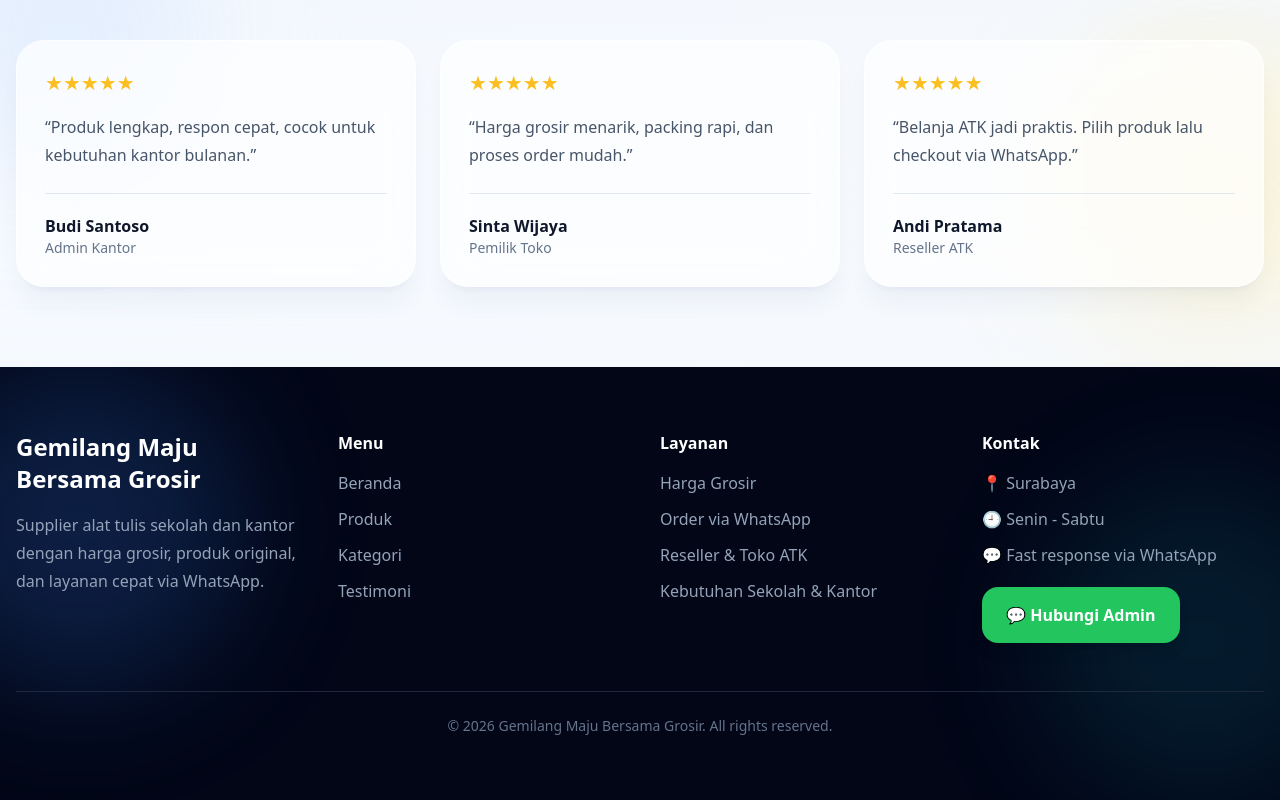
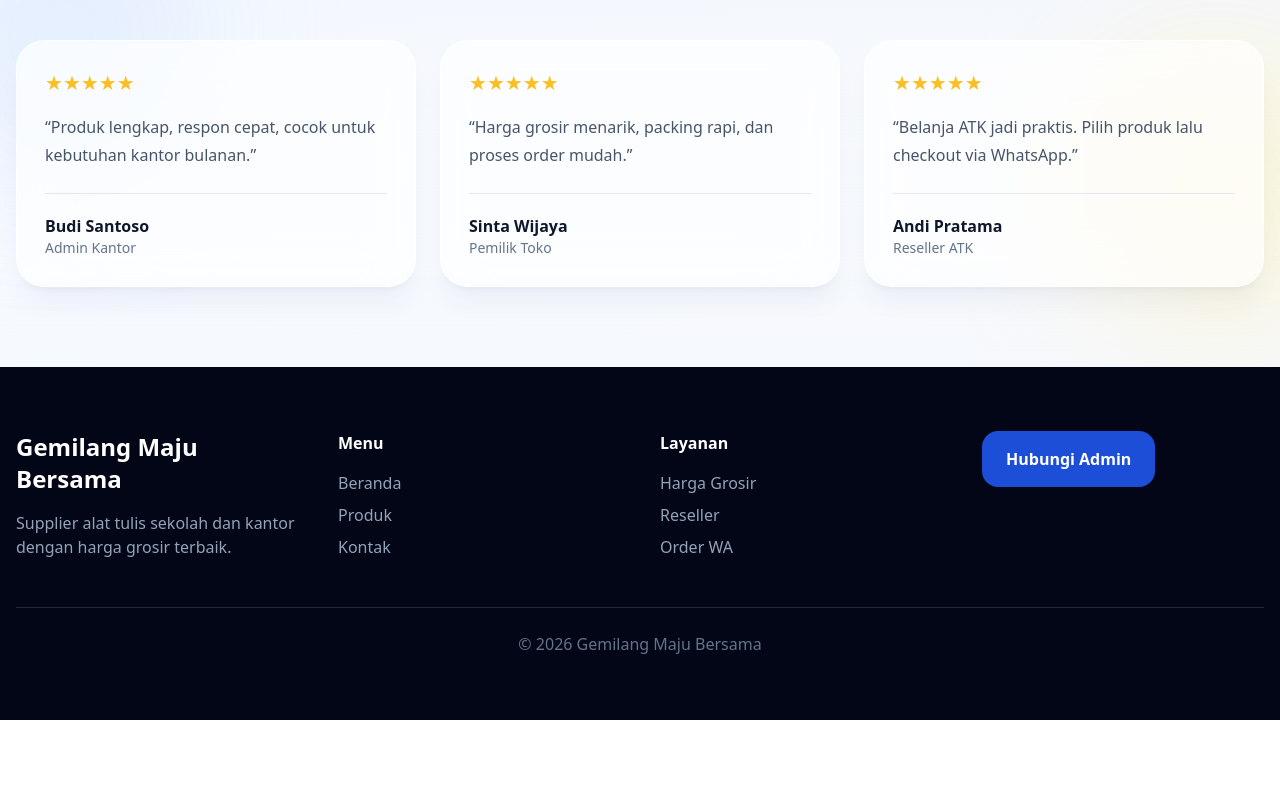
Before and after one commit to jayamakmurbersama-ops/gemilang-shop, a React (Vite) app: page / in a window 1280 px wide. Shown: the part 6023-6823 px from the top of the page. After the commit the page ends 6743 px from the top, so only its background shows below. Built offline with nearby package versions, Linux system fonts and the light colour scheme.

Commit message:
professional footer contact

```diff
--- a/src/components/Footer.jsx
+++ b/src/components/Footer.jsx
@@ -1,71 +1,98 @@
-import { WHATSAPP_NUMBER } from "../utils/helpers";
+export default function Footer() {
+  return (
+    <footer
+      id="kontak"
+      className="
+      relative
+      overflow-hidden
+      bg-slate-950
+      text-white
+    "
+    >
 
-export default function Footer() {
-  const waLink = `https://wa.me/${WHATSAPP_NUMBER}?text=Halo%20Gemilang%20Maju%20Bersama%20Grosir,%20saya%20ingin%20bertanya%20produk.`;
+      <div className="mx-auto max-w-7xl px-4 py-16">
 
-  return (
-    <footer id="kontak" className="relative overflow-hidden bg-slate-950 text-white">
-      <div className="absolute -left-20 top-0 h-80 w-80 rounded-full bg-blue-500/20 blur-3xl"></div>
-      <div className="absolute -right-20 bottom-0 h-80 w-80 rounded-full bg-cyan-400/10 blur-3xl"></div>
+        <div className="grid gap-10 md:grid-cols-4">
 
-      <div className="relative mx-auto max-w-7xl px-4 py-16">
-        <div className="grid gap-10 md:grid-cols-4">
           <div>
+
             <h3 className="text-2xl font-black">
-              Gemilang Maju Bersama Grosir
+              Gemilang Maju Bersama
             </h3>
 
-            <p className="mt-4 leading-7 text-slate-400">
-              Supplier alat tulis sekolah dan kantor dengan harga grosir,
-              produk original, dan layanan cepat via WhatsApp.
+            <p className="mt-4 text-slate-400">
+              Supplier alat tulis sekolah dan kantor
+              dengan harga grosir terbaik.
             </p>
+
           </div>
 
           <div>
-            <p className="font-black">Menu</p>
+            <p className="font-black">
+              Menu
+            </p>
 
-            <div className="mt-4 space-y-3 text-slate-400">
-              <a href="#beranda" className="block hover:text-white">Beranda</a>
-              <a href="#produk" className="block hover:text-white">Produk</a>
-              <a href="#kategori" className="block hover:text-white">Kategori</a>
-              <a href="#testimoni" className="block hover:text-white">Testimoni</a>
+            <div className="mt-4 space-y-2 text-slate-400">
+
+              <a href="#beranda" className="block">
+                Beranda
+              </a>
+
+              <a href="#produk" className="block">
+                Produk
+              </a>
+
+              <a href="#kontak" className="block">
+                Kontak
+              </a>
+
             </div>
           </div>
 
           <div>
-            <p className="font-black">Layanan</p>
 
-            <div className="mt-4 space-y-3 text-slate-400">
+            <p className="font-black">
+              Layanan
+            </p>
+
+            <div className="mt-4 space-y-2 text-slate-400">
+
               <p>Harga Grosir</p>
-              <p>Order via WhatsApp</p>
-              <p>Reseller & Toko ATK</p>
-              <p>Kebutuhan Sekolah & Kantor</p>
+              <p>Reseller</p>
+              <p>Order WA</p>
+
             </div>
+
           </div>
 
           <div>
-            <p className="font-black">Kontak</p>
-
-            <div className="mt-4 space-y-3 text-slate-400">
-              <p>📍 Surabaya</p>
-              <p>🕘 Senin - Sabtu</p>
-              <p>💬 Fast response via WhatsApp</p>
-            </div>
 
             <a
-              href={waLink}
-              target="_blank"
-              className="mt-5 inline-block rounded-2xl bg-green-500 px-6 py-4 font-black text-white shadow-lg hover:bg-green-600"
+              href="https://wa.me/"
+              className="
+              inline-block
+              rounded-2xl
+              bg-blue-700
+              px-6
+              py-4
+              font-black
+            "
             >
-              💬 Hubungi Admin
+              Hubungi Admin
             </a>
+
           </div>
+
         </div>
 
-        <div className="mt-12 border-t border-slate-800 pt-6 text-center text-sm text-slate-500">
-          © 2026 Gemilang Maju Bersama Grosir. All rights reserved.
+        <div className="mt-12 border-t border-slate-800 pt-6 text-center text-slate-500">
+
+          © 2026 Gemilang Maju Bersama
+
         </div>
+
       </div>
+
     </footer>
   );
 }
```
